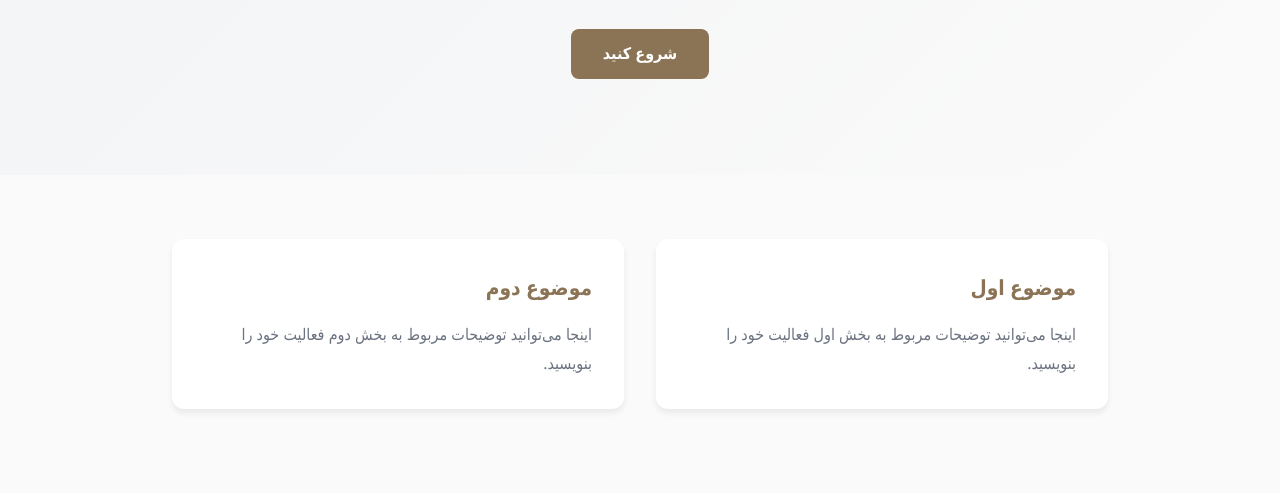
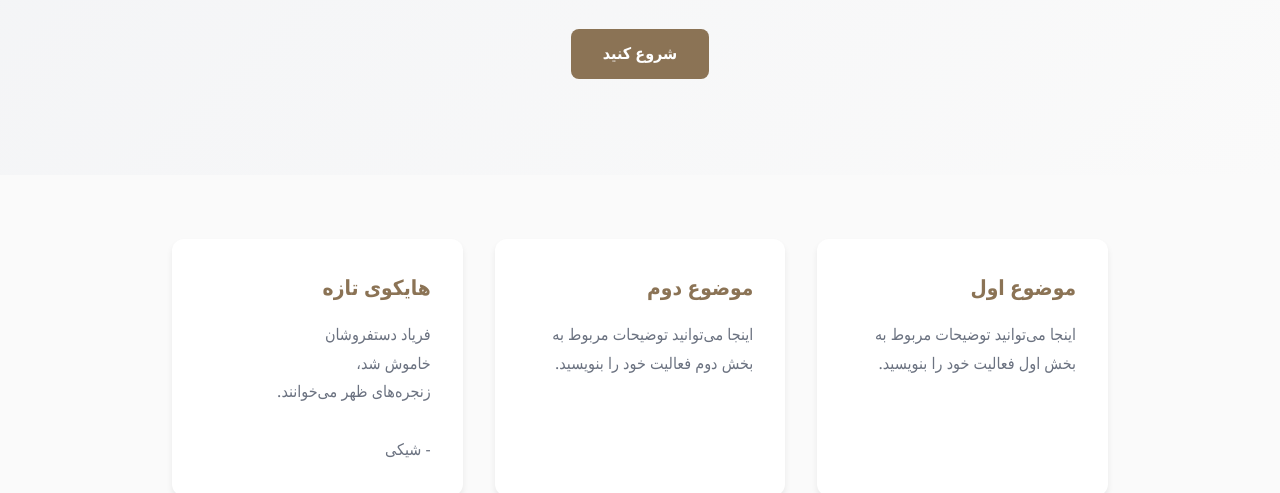
Before and after one commit to matrooshkaa/haiku, a plain HTML site: page index.html in a window 1280 px wide. Shown: the part 309-802 px from the top of the page. Drawn offline with Linux system fonts and the light colour scheme.

Commit message:
Add new card section with fresh haiku

```diff
--- a/index.html
+++ b/index.html
@@ -40,6 +40,14 @@
             <h3>موضوع دوم</h3>
             <p>اینجا می‌توانید توضیحات مربوط به بخش دوم فعالیت خود را بنویسید.</p>
         </div>
+        <div class="card">
+            <h3>هایکوی تازه</h3>
+            <p>فریاد دستفروشان<br>
+            خاموش شد،<br>
+            زنجره‌های ظهر می‌خوانند.<br>
+            <br>
+            - شیکی</p>
+        </div>
     </section>
 
     <!-- فوتر -->
```
